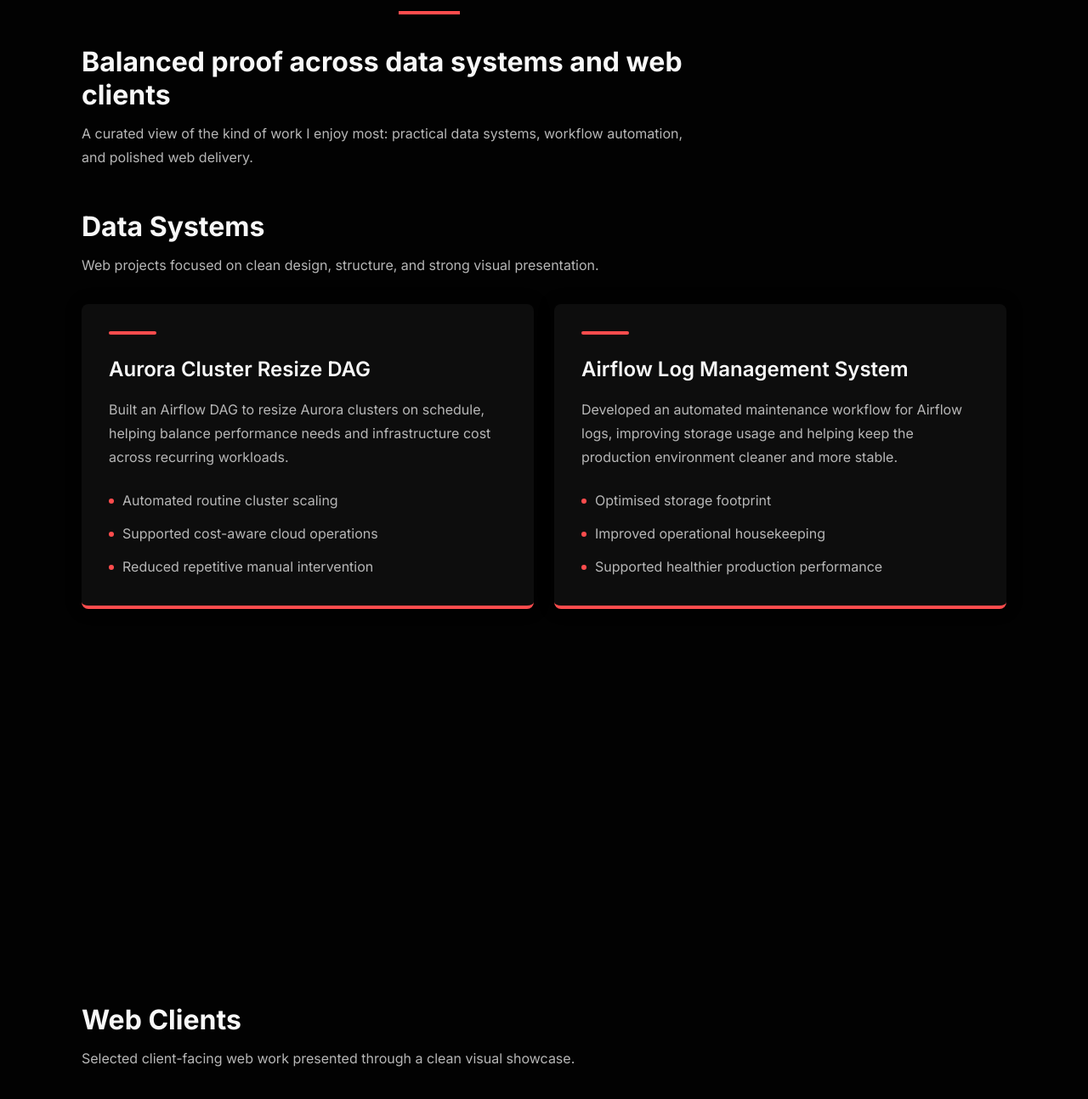
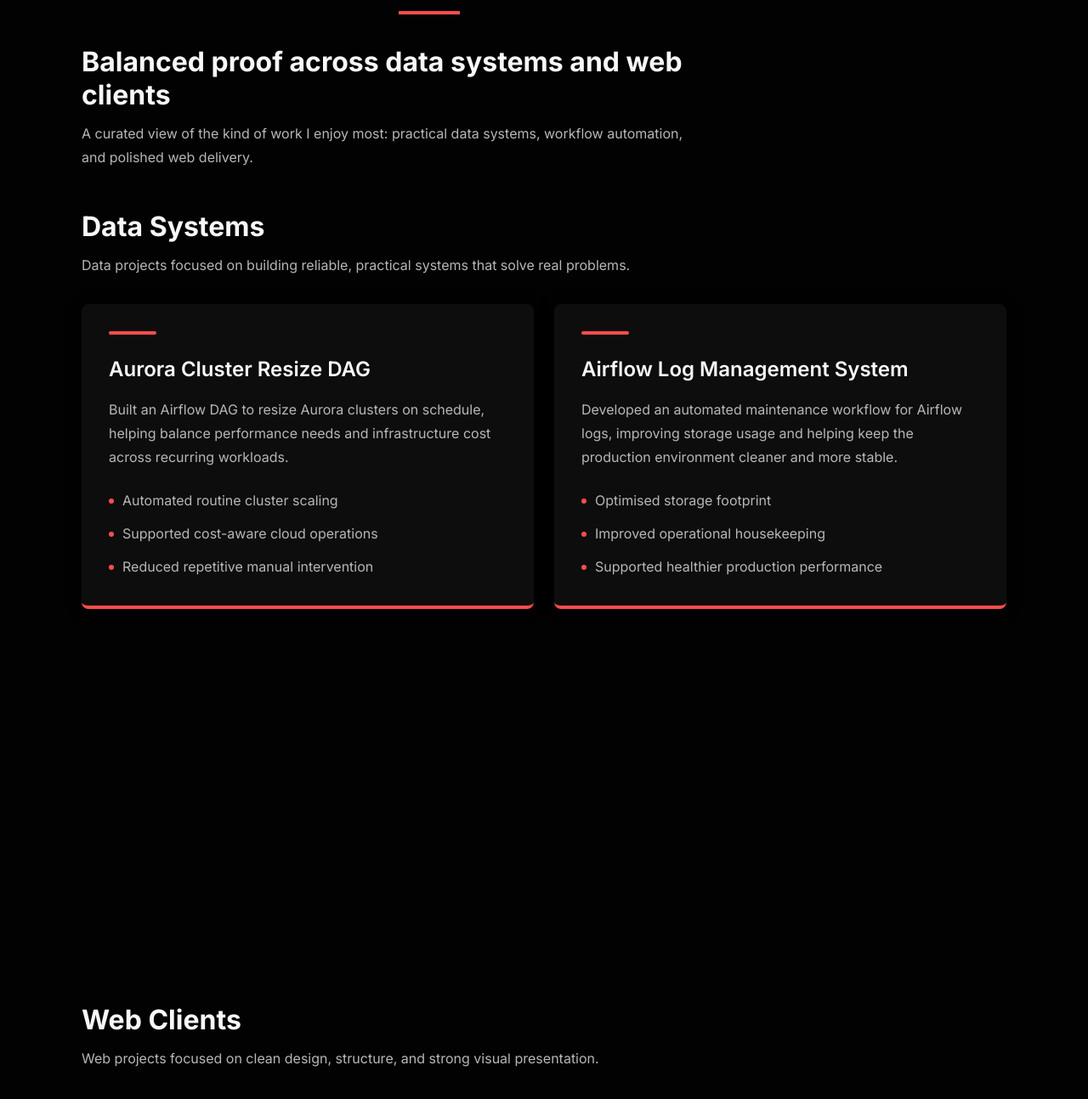
Before and after one commit to tita-mbotho-studio/sibabalwe-portfolio, a SvelteKit app in the folder app/: page / in a window 1280 px wide. Shown: the part 3808-5102 px from the top of the page at 85% size. Built offline with nearby package versions, Linux system fonts and the light colour scheme.

Commit message:
ENH: Update to correct wording

```diff
--- a/app/src/routes/+page.svelte
+++ b/app/src/routes/+page.svelte
@@ -672,7 +672,7 @@
         <div class="work-block">
           <div class="work-block-header">
             <h3>Data Systems</h3>
-            <p>Web projects focused on clean design, structure, and strong visual presentation.</p>
+            <p>Data projects focused on building reliable, practical systems that solve real problems.</p>
           </div>
 
           <div class="data-project-grid">
@@ -695,7 +695,7 @@
         <div class="work-block web-work-block">
           <div class="work-block-header">
             <h3>Web Clients</h3>
-            <p>Selected client-facing web work presented through a clean visual showcase.</p>
+            <p>Web projects focused on clean design, structure, and strong visual presentation.</p>
           </div>
 
           <div id="clientsCarousel" class="carousel slide">
```
